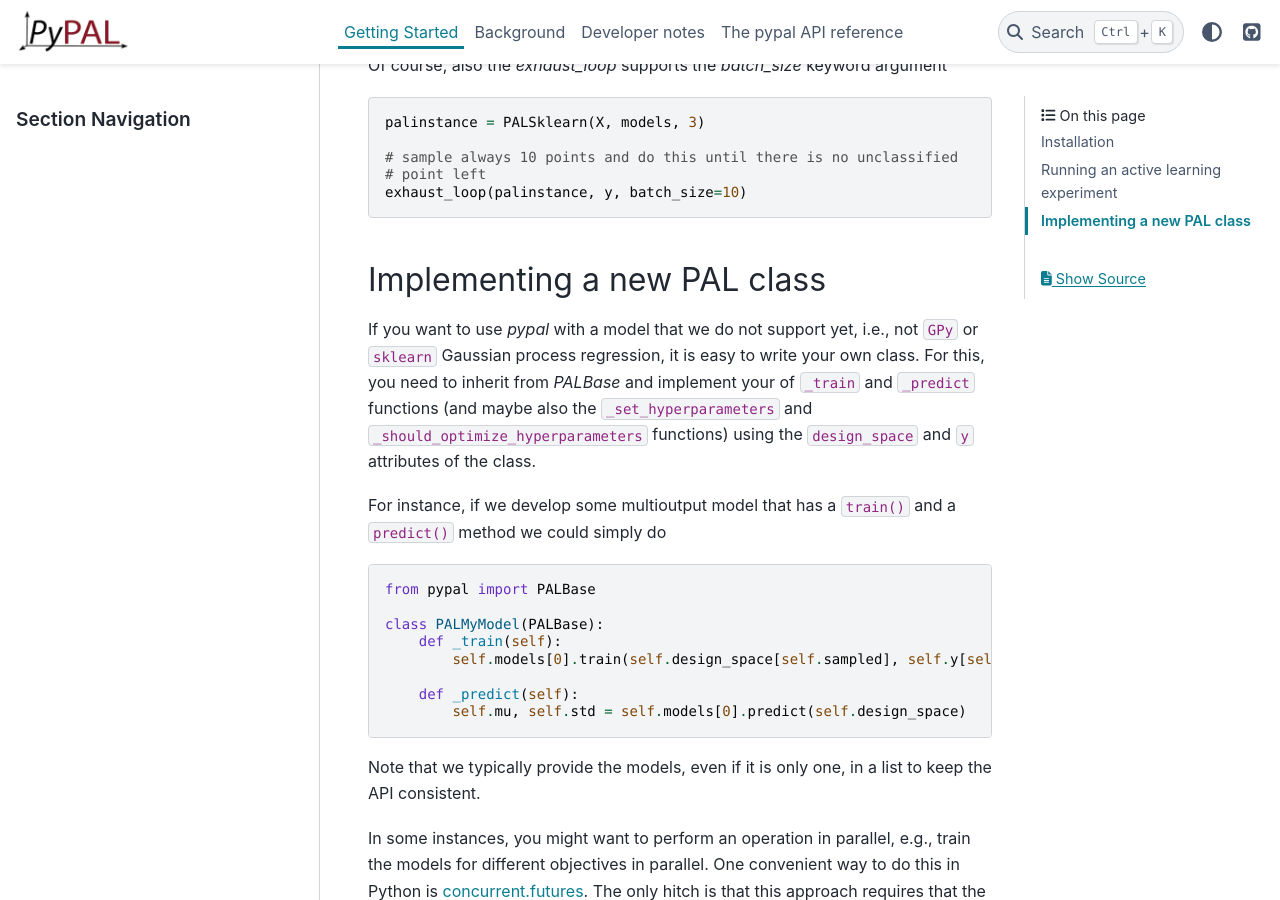
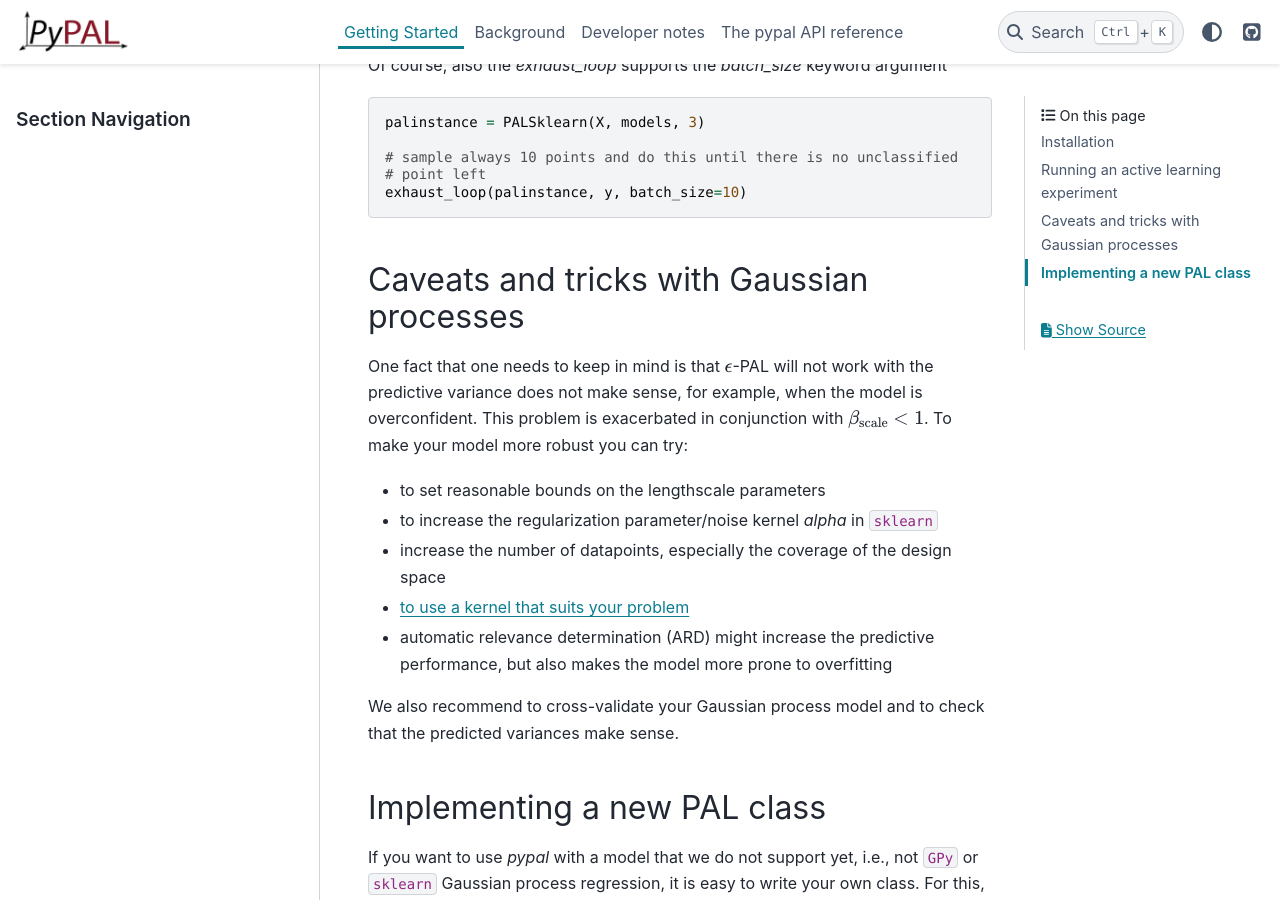
Before and after one commit to kjappelbaum/pyepal, a Sphinx documentation site: the page built from docs/getting_started.rst, in a window 1280 px wide and 900 px high, scrolled down 4015 px. Built offline with Sphinx 7.4.7 and the PyData theme 0.15.4, drawn with Linux system fonts in a browser that asks for light colours; some of the changed text lies outside the part shown.

Commit message:
docs: added some hints about GPR, closes #44

```diff
--- a/docs/getting_started.rst
+++ b/docs/getting_started.rst
@@ -139,6 +139,19 @@ Of course, also the `exhaust_loop` supports the `batch_size` keyword argument
     # point left
     exhaust_loop(palinstance, y, batch_size=10)
 
+Caveats and tricks with Gaussian processes
+-------------------------------------------
+
+One fact that one needs to keep in mind is that :math:`\epsilon`-PAL will not work with the predictive variance does not make sense, for example, when the model is overconfident.
+This problem is exacerbated in conjunction with :math:`\beta_\mathrm{scale} < 1`. To make your model more robust you can try:
+
+- to set reasonable bounds on the lengthscale parameters
+- to increase the regularization parameter/noise kernel `alpha` in :code:`sklearn`
+- increase the number of datapoints, especially the coverage of the design space
+- `to use a kernel that suits your problem <https://www.cs.toronto.edu/~duvenaud/cookbook/>`_
+- automatic relevance determination (ARD) might increase the predictive performance, but also makes the model more prone to overfitting
+
+We also recommend to cross-validate your Gaussian process model and to check that the predicted variances make sense.
 
 Implementing a new PAL class
 ------------------------------
```
Also changed, not shown: other parts of docs/getting_started.rst (+1 -1 lines), 14 other files.
